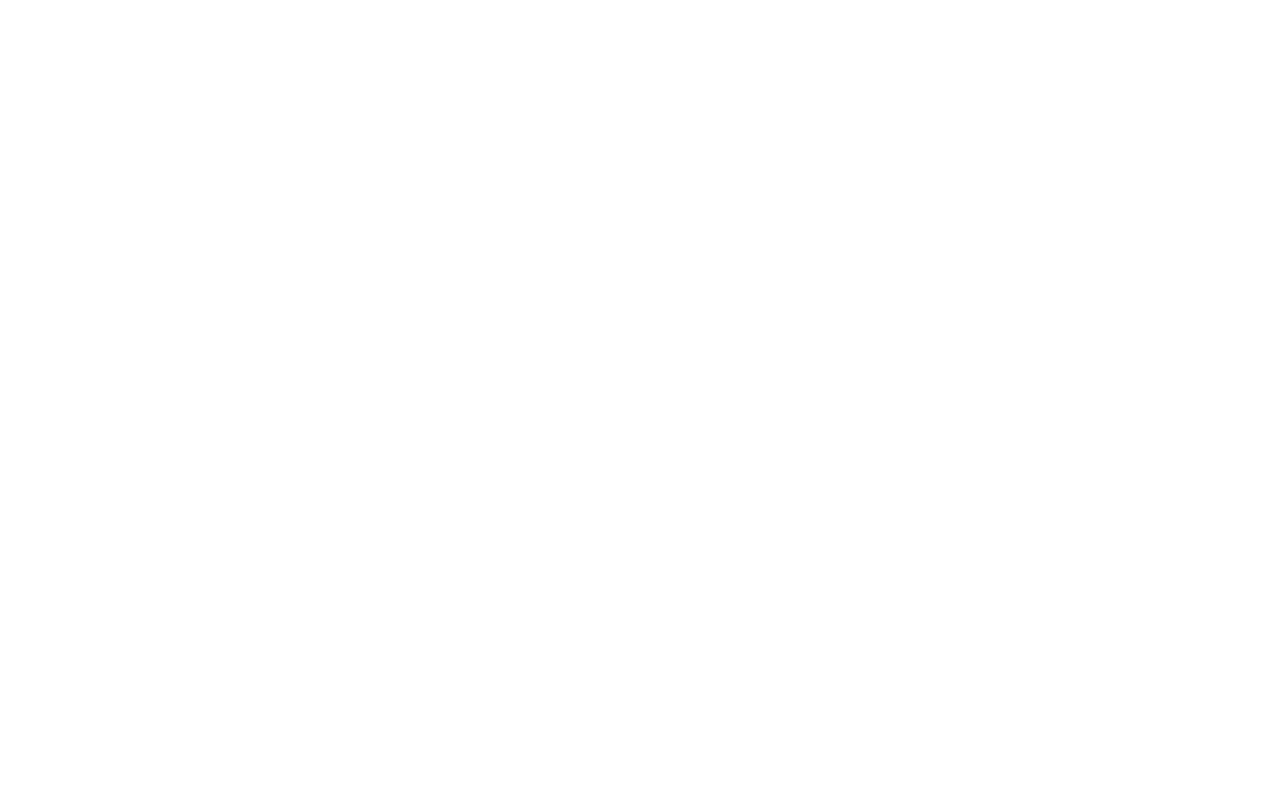
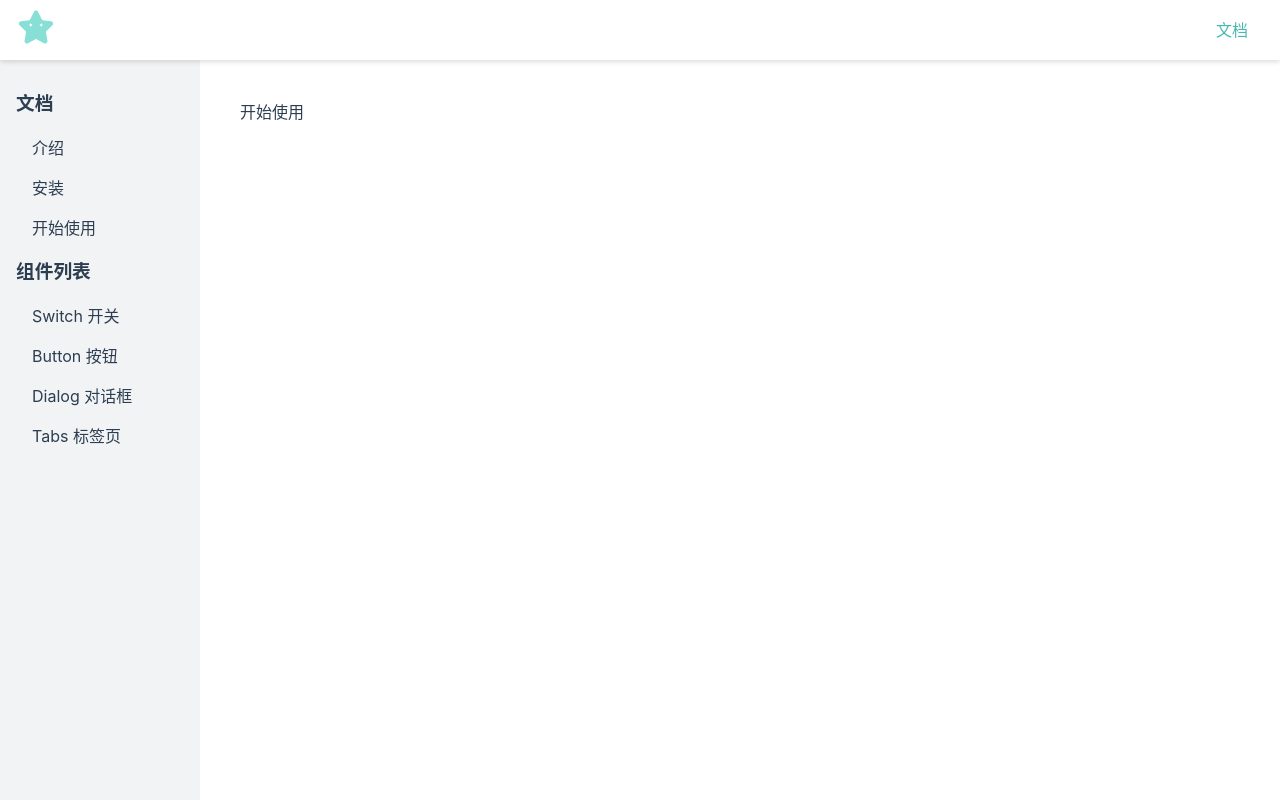
Before and after one commit to wuyangqin/xing-ui-v3, a Vue app: page /#/doc/get-started in a window 1280 px wide. Before the commit this address had no page. Built offline with nearby package versions, Linux system fonts and the light colour scheme.

Commit message:
[docs]创建路由

```diff
--- a/src/router/index.ts
+++ b/src/router/index.ts
@@ -5,6 +5,9 @@
 import ButtonDemo from '../components/ButtonDemo.vue'
 import TabsDemo from '../components/TabsDemo.vue'
 import DialogDemo from '../components/DialogDemo.vue'
+import Intro from '../views/Intro.vue';
+import GetStarted from '../views/GetStarted.vue'
+import Install from '../views/Install.vue'
 import { createWebHashHistory, createRouter } from 'vue-router'
 
 const history = createWebHashHistory()
@@ -17,6 +20,9 @@
             component:Doc,
             children: [
                 { path: '', component:DocDemo },
+                { path: 'intro', component:Intro  },
+                { path: "get-started", component: GetStarted },
+                { path: "install", component: Install },
                 { path: 'switch', component:SwitchDemo },
                 { path: 'button', component:ButtonDemo },
                 { path: 'dialog', component:DialogDemo },
--- a/src/views/Doc.vue
+++ b/src/views/Doc.vue
@@ -4,6 +4,12 @@
     <div class="content">
       <aside v-show="asideVisible">
         <dl>
+          <dt>
+            <h3>文档</h3>
+          </dt>
+          <dd><router-link to="/doc/intro">介绍</router-link></dd>
+          <dd><router-link to="/doc/install">安装</router-link></dd>
+          <dd><router-link to="/doc/get-started">开始使用</router-link></dd>
           <dt>
             <h3>组件列表</h3>
           </dt>
--- /dev/null
+++ b/src/views/GetStarted.vue
@@ -0,0 +1,16 @@
+<template>
+  <div>
+    开始使用
+  </div>
+</template>
+
+<script>
+
+export default {
+  name: 'getStarted'
+}
+</script>
+
+<style scoped lang="scss">
+
+</style>
--- /dev/null
+++ b/src/views/Install.vue
@@ -0,0 +1,16 @@
+<template>
+  <div>
+    安装
+  </div>
+</template>
+
+<script>
+
+export default {
+  name: 'install'
+}
+</script>
+
+<style scoped lang="scss">
+
+</style>
--- /dev/null
+++ b/src/views/Intro.vue
@@ -0,0 +1,16 @@
+<template>
+  <div>
+    介绍
+  </div>
+</template>
+
+<script>
+
+export default {
+  name: 'intro'
+}
+</script>
+
+<style scoped lang="scss">
+
+</style>
```
